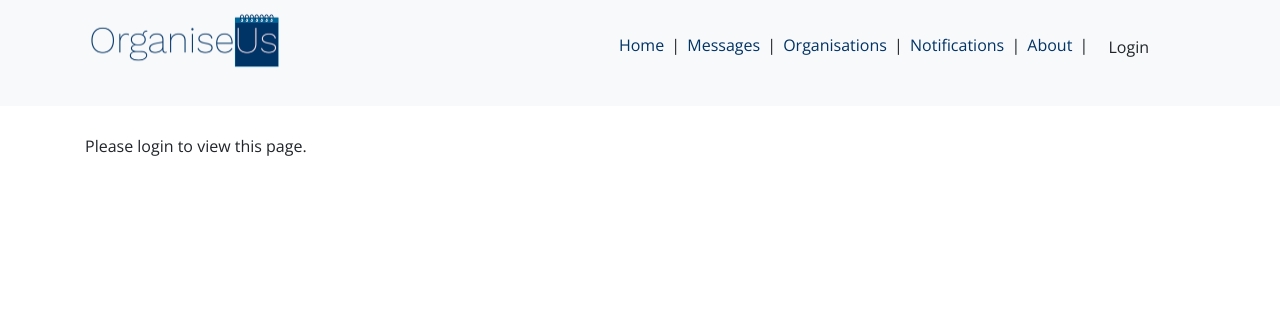
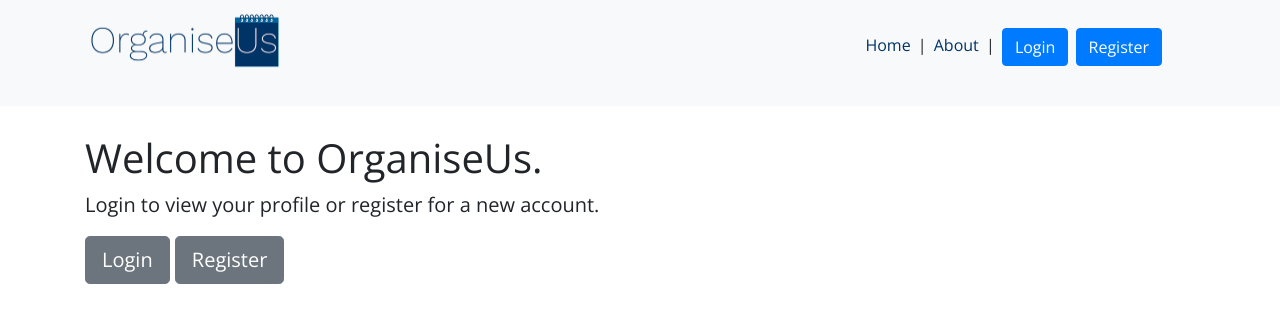
Before and after one commit to robnixon/organise-us, a Django app: page / in a window 1280 px wide. Shown: the top 323 px of the page. Run offline with Django 3.2, Linux system fonts and the light colour scheme; some libraries are stand-ins or nearby versions.

Commit message:
added user registration

```diff
--- a/mysite/social/static/social/style.css
+++ b/mysite/social/static/social/style.css
@@ -25,3 +25,8 @@ a {
 .card {
     margin: 8px;
 }
+
+#profile-image {
+    width: 70px;
+    height: 70px;
+}
--- a/mysite/social/templates/social/base.html
+++ b/mysite/social/templates/social/base.html
@@ -25,6 +25,7 @@
                 </div>
                 <div id="nav" class="col-md-9">
                     <ul>
+                        {% if user.is_authenticated %}
                         <li class="nav-item"><a href="{% url 'social:index' %}">Home</a></li>
                         <li> | </li>
                         <li class="nav-item"><a href="{% url 'social:index' %}">Messages</a></li>
@@ -35,7 +36,6 @@
                         <li> | </li>
                         <li class="nav-item"><a href="{% url 'social:about' %}">About</a></li>
                         <li> | </li>
-                        {% if user.is_authenticated %}
                             <li><p>Logged in as: {{ request.user.username }}</p></li>
                             <li>
                                 <form method="get" action="{% url 'social:logout' %}">
@@ -43,9 +43,18 @@
                                 </form>
                             </li>
                         {% else %}
+                        <li class="nav-item"><a href="{% url 'social:index' %}">Home</a></li>
+                        <li> | </li>
+                        <li class="nav-item"><a href="{% url 'social:about' %}">About</a></li>
+                        <li> | </li>
                         <li>
                             <form method="get" action="{% url 'social:login' %}">
-                                <button type="submit" class="btn btn-light">Login</button>
+                                <button type="submit" class="btn btn-primary">Login</button>
+                            </form>
+                        </li>
+                        <li>
+                            <form method="get" action="{% url 'social:signup' %}">
+                                <button type="submit" class="btn btn-primary">Register</button>
                             </form>
                         </li>
                         {% endif %}
--- a/mysite/social/templates/social/index.html
+++ b/mysite/social/templates/social/index.html
@@ -10,8 +10,11 @@
     <ul>
         {% for post in latest_post_list %}
         <div class="card">
+            <div class="card-header">
+                <p class="float-left"><img id="profile-image" alt="User profile image" src="{{post.user.orguser.image}}"/>
+                    <em>Posted by <strong>{{post.user.username}}</strong> on {{post.pub_date|date:"j F, Y - H:i"}}</em></p>
+            </div>
             <div class="card-body lead">{{ post.post_text }}</div>
-            <div class="card-footer text-muted"><p class="float-right"><em>Posted by <strong>{{post.user.username}}</strong> on {{post.pub_date|date:"j F, Y - H:i"}}</em></p></div>
         </div>
         {% endfor %}
     </ul>
@@ -19,7 +22,14 @@
     <p>No posts are available.</p>
     {% endif %}
 {% else %}
-    <p>Please login to view this page.</p>
+    <main role="main" class="inner cover">
+        <h1 class="cover-heading">Welcome to OrganiseUs.</h1>
+        <p class="lead">Login to view your profile or register for a new account.</p>
+        <p class="lead">
+            <a href="{% url 'social:login' %}#" class="btn btn-lg btn-secondary">Login</a>
+            <a href="{% url 'social:signup' %}" class="btn btn-lg btn-secondary">Register</a>
+        </p>
+    </main>
 {% endif %}
 
 {% endblock %}
--- a/mysite/social/urls.py
+++ b/mysite/social/urls.py
@@ -1,6 +1,5 @@
 from django.conf.urls import url
-from django.contrib.auth.views import LoginView, LogoutView
-from django.urls import path
+from django.urls import path, include
 from django.views.generic import TemplateView
 
 from . import views
@@ -12,6 +11,6 @@ urlpatterns = [
     path('post/<int:pk>/', views.DetailView.as_view(), name='detail'),
     path('posts/new/', views.PostCreate.as_view(), name="new_post"),
     path('about', TemplateView.as_view(template_name='social/about.html'), name='about'),
-    url(r'^accounts/login/$', LoginView.as_view(template_name='social/login.html'), name='login'),
-    url(r'^accounts/logout/$', LogoutView.as_view(template_name='social/logout.html'), name='logout'),
+    path('accounts/', include('django.contrib.auth.urls')),
+    url(r'^signup/$', views.signup, name='signup'),
 ]
--- a/mysite/social/views.py
+++ b/mysite/social/views.py
@@ -1,7 +1,11 @@
 from django import forms
+from django.contrib.auth import authenticate, login
 from django.contrib.auth.mixins import LoginRequiredMixin
+from django.shortcuts import redirect, render
 from django.utils import timezone
 from django.views import generic
+
+from .forms import SignUpForm
 from .models import Post
 
 
@@ -38,3 +42,20 @@ class PostCreate(LoginRequiredMixin, generic.CreateView):
             form.instance.user = self.request.user
             form.fields['post_text'].widget = forms.Textarea()
             return form
+
+
+def signup(request):
+    if request.method == 'POST':
+        form = SignUpForm(request.POST)
+        if form.is_valid():
+            user = form.save()
+            user.refresh_from_db()  # load the profile instance created by the signal
+            user.orguser.image = form.cleaned_data.get('image')
+            user.save()
+            raw_password = form.cleaned_data.get('password1')
+            user = authenticate(username=user.username, password=raw_password)
+            login(request, user)
+            return redirect('social:index')
+    else:
+        form = SignUpForm()
+    return render(request, 'registration/signup.html', {'form': form})
```
Also changed, not shown: mysite/social/forms.py (added, +11 -0 lines), mysite/social/templates/registration/signup.html (added, +21 -0 lines), mysite/db.sqlite3, mysite/social/templates/registration/__init__.py (added), mysite/social/templates/registration/login.html (renamed from mysite/social/templates/social/login.html), mysite/social/templates/registration/logout.html (renamed from mysite/social/templates/social/logout.html).
